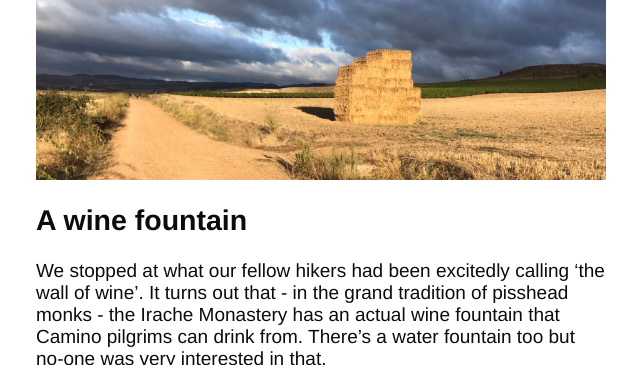
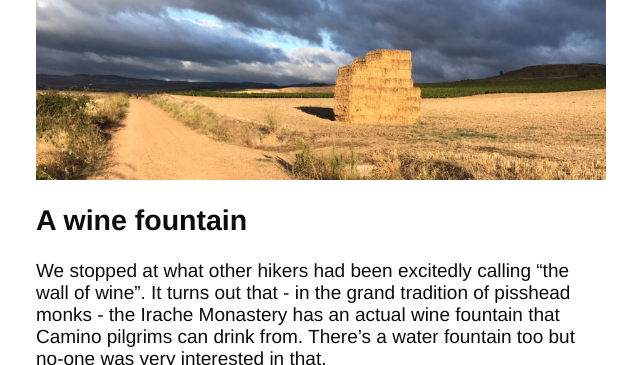
Before and after one commit to tombye/trexit, a Jekyll site: the page built from _posts/2017-09-11-camino-stages-5-to-7.markdown, in a window 1280 px wide and 900 px high, scrolled down 2744 px, cut to the strip 0-365 px from the top of the window. Shown: the whole strip, without its empty margins (124-764 px from the left). Built offline with Jekyll 4.4.1, drawn with Linux system fonts in a browser that asks for light colours.

Commit message:
Update 2017-09-11-camino-stages-5-to-7.markdown

```diff
--- a/_posts/2017-09-11-camino-stages-5-to-7.markdown
+++ b/_posts/2017-09-11-camino-stages-5-to-7.markdown
@@ -25,7 +25,7 @@ The last few days have involved:
 
 ## A wine fountain
 
-We stopped at what our fellow hikers had been excitedly calling 'the wall of wine'. It turns out that - in the grand tradition of pisshead monks - the Irache Monastery has an actual wine fountain that Camino pilgrims can drink from. There's a water fountain too but no-one was very interested in that.
+We stopped at what other hikers had been excitedly calling "the wall of wine". It turns out that - in the grand tradition of pisshead monks - the Irache Monastery has an actual wine fountain that Camino pilgrims can drink from. There's a water fountain too but no-one was very interested in that.
 
 ![Roz drinking from the wine fountain](https://github.com/tombye/trexit/raw/gh-pages/assets/images/roz-drinking-from-the-fountain-of-wine.jpg)
 
```
